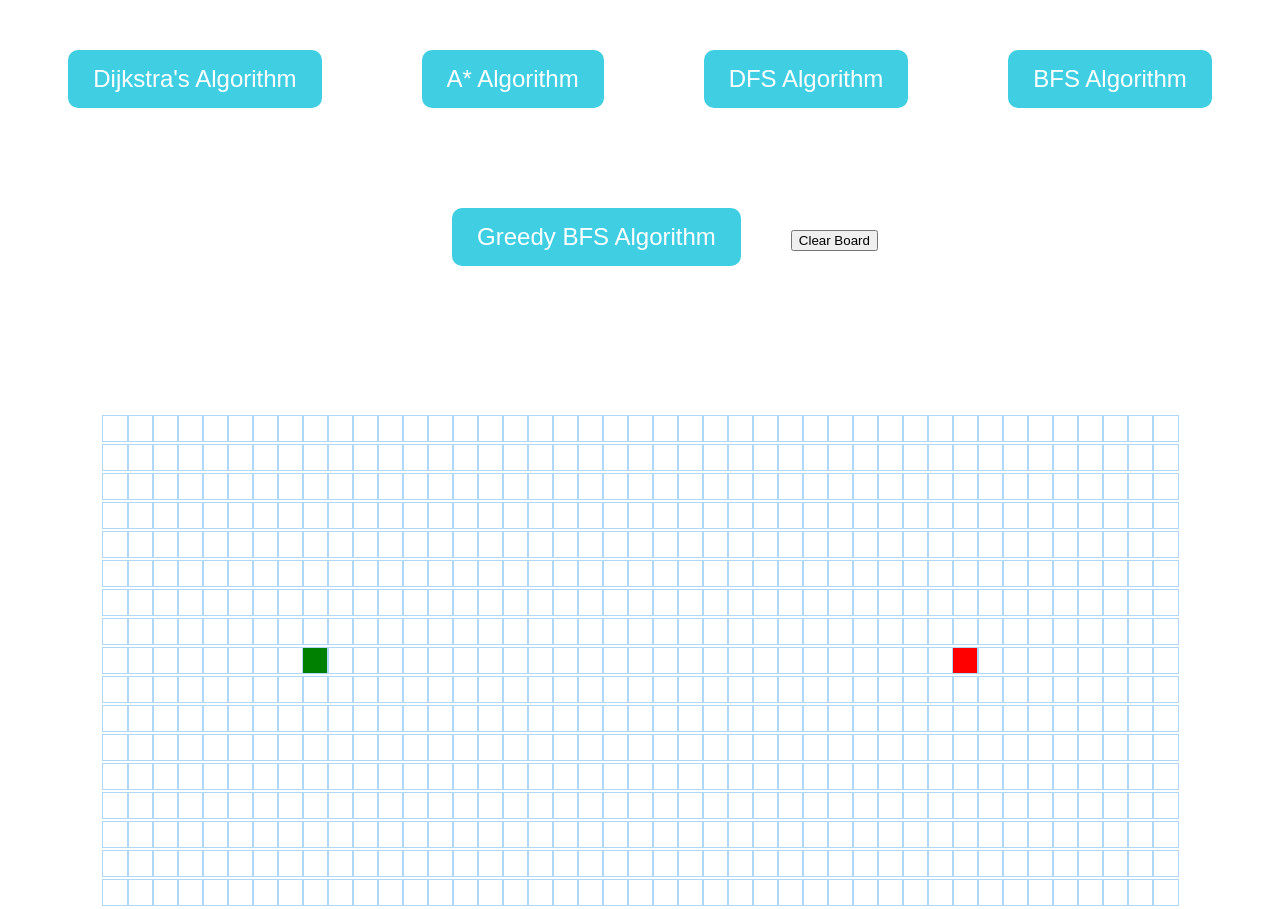
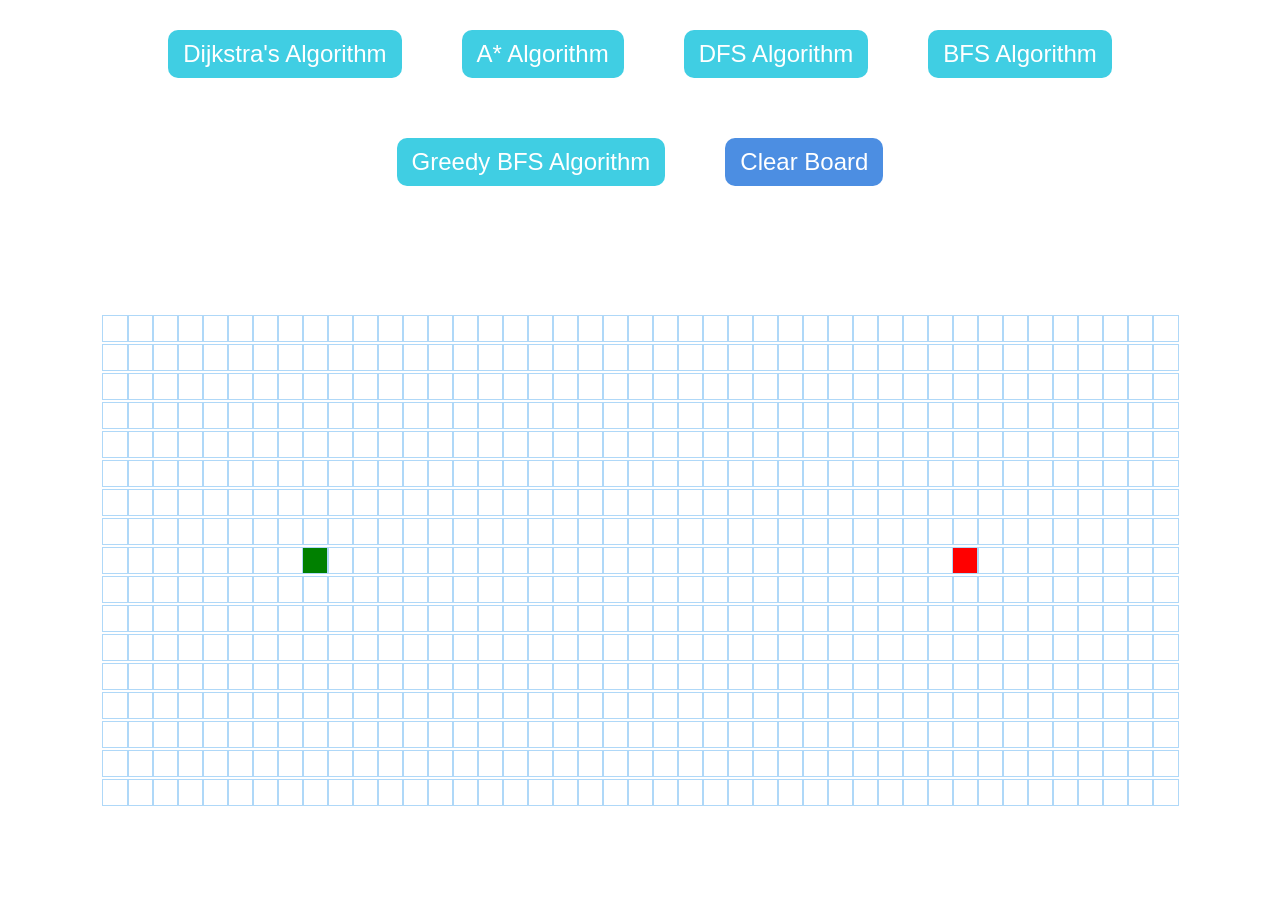
Before and after one commit to davidmyang/pathfinder, a React (Create React App) app: page / in a window 1280 px wide. After the commit the page ends 809 px from the top, so only its background shows below. Built offline with nearby package versions, Linux system fonts and the light colour scheme.

Commit message:
Update button colors

```diff
--- a/src/PathfindingVisualizer/PathfindingVisualizer.css
+++ b/src/PathfindingVisualizer/PathfindingVisualizer.css
@@ -3,8 +3,8 @@
 }
 
 .algBtn {
-  margin: 50px;
-  padding: 15px 25px;
+  margin: 30px;
+  padding: 10px 15px;
   font-size: 24px;
   text-align: center;
   cursor: pointer;
@@ -16,12 +16,23 @@
 }
 
 .algBtn:hover {
-  background-color: rgba(17, 104, 217, 0.75);
+  background-color: rgb(12, 53, 71);
 }
 
-.style {
-  margin: 50px;
-  width: 300px;
-  color: black;
-  background-color: rgba(0, 190, 218, 0.75);
+.clearBtn {
+  margin: 30px;
+  padding: 10px 15px;
+  font-size: 24px;
+  text-align: center;
+  cursor: pointer;
+  outline: none;
+  color: #fff;
+  background-color: rgba(17, 104, 217, 0.75);
+  border: none;
+  border-radius: 10px;
 }
+
+.clearBtn:hover {
+  background-color: rgb(12, 53, 71);
+
+}
```
